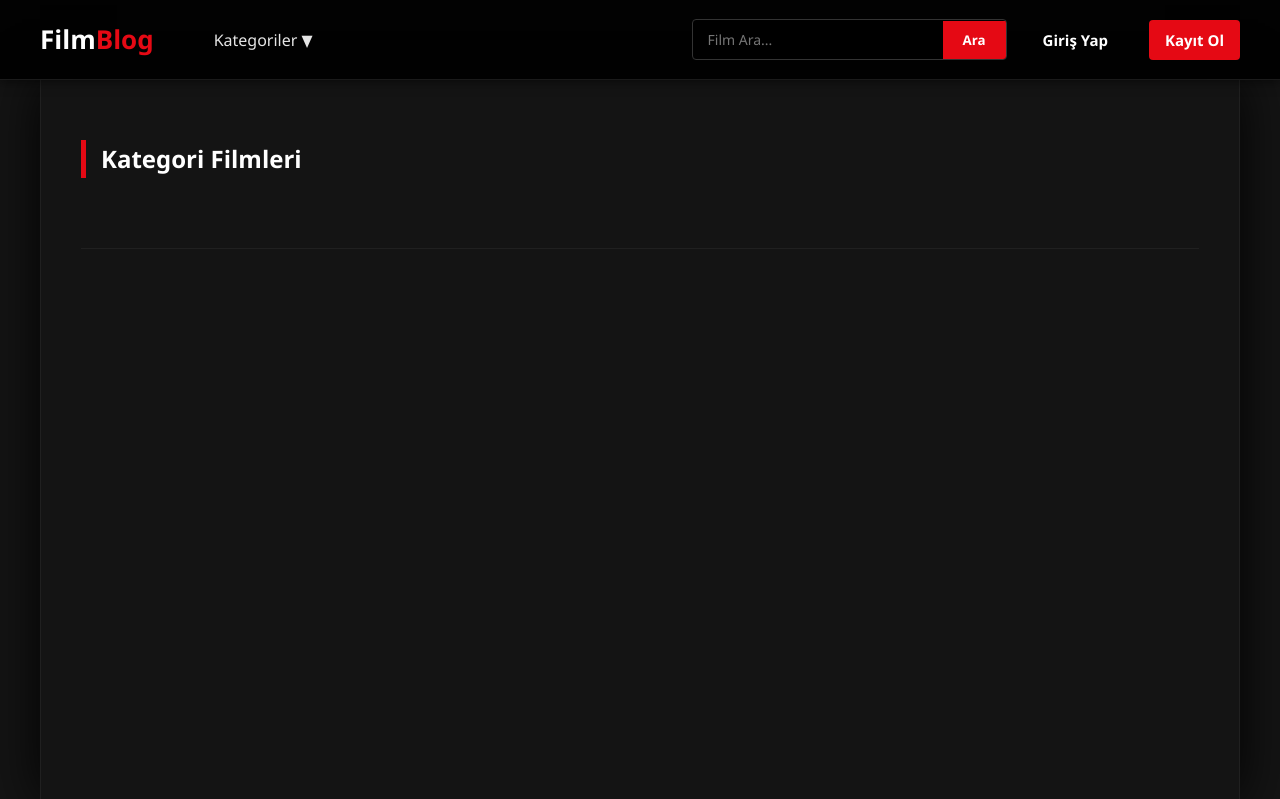
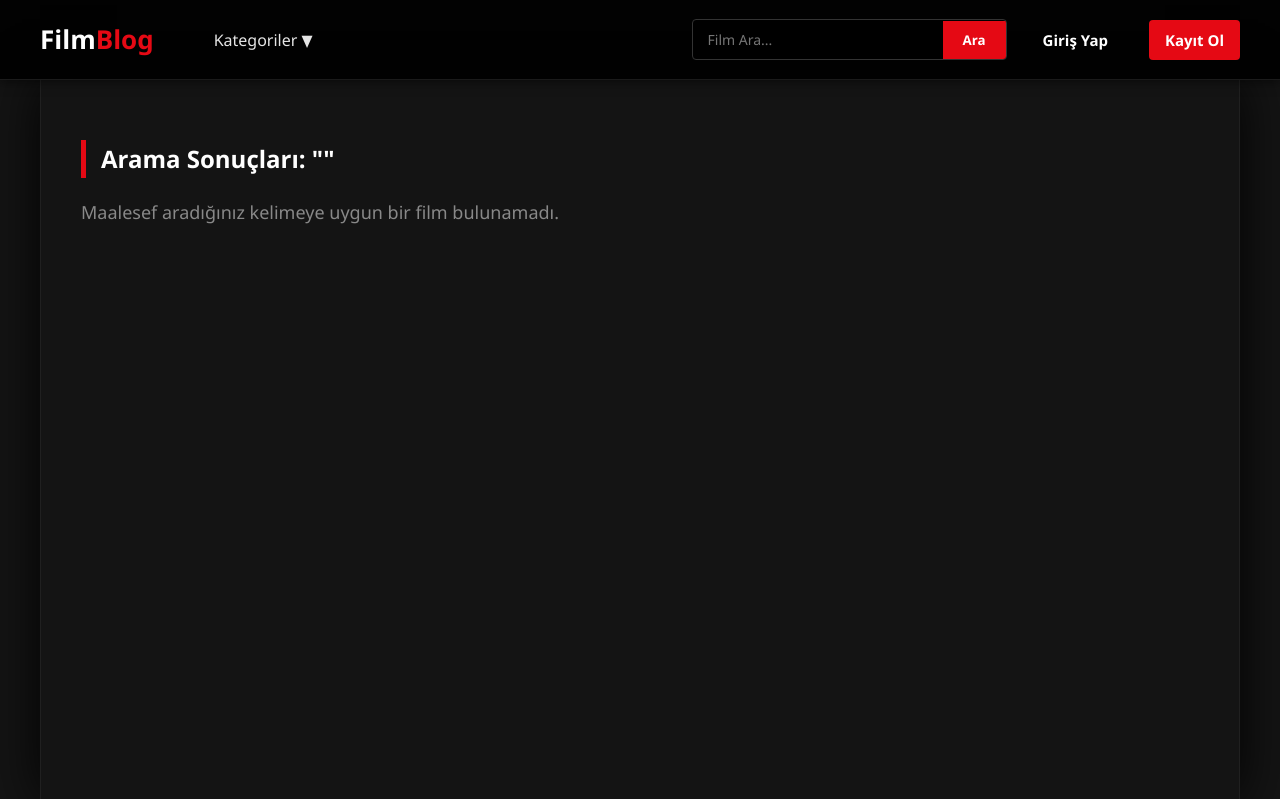
Before and after one commit to CandanOlanUgur/Web-proje, a PHP site: page /arama.php in a window 1280 px wide. Shown: the top 799 px of the page. Run offline with PHP 8.4, Linux system fonts and the light colour scheme; data that the repository does not hold is empty.

Commit message:
Add files via upload

```diff
--- a/src/arama.php
+++ b/src/arama.php
@@ -1,24 +1,27 @@
 <?php
     require 'tmdb_api.php';
 
-    $kategori_id = isset($_GET['id']) ? (int)$_GET['id'] : 28; // Varsayılan Aksiyon
-    $kategori_isim = isset($_GET['isim']) ? $_GET['isim'] : 'Kategori';
+    $arama_kelimesi = isset($_GET['q']) ? trim($_GET['q']) : '';
     $mevcut_sayfa = isset($_GET['page']) ? (int)$_GET['page'] : 1;
     if ($mevcut_sayfa < 1) $mevcut_sayfa = 1;
 
-    $filmler_verisi = kategoriFilmleriGetir($kategori_id, $mevcut_sayfa);
+    if($arama_kelimesi != '') {
+        $filmler_verisi = filmAra($arama_kelimesi, $mevcut_sayfa);
         $akis_filmleri = isset($filmler_verisi['results']) ? $filmler_verisi['results'] : [];
-
         $toplam_sayfa = isset($filmler_verisi['total_pages']) ? $filmler_verisi['total_pages'] : 1;
-    if ($toplam_sayfa > 500) $toplam_sayfa = 500;
+    } else {
+        $akis_filmleri = [];
+        $toplam_sayfa = 1;
+    }
 
     include 'header.php';
 ?>
 <div class="container"><main class="content">
     <div class="akis-baslik-kapsayici" style="margin-top: 30px;">
-        <h2 class="baslik" style="border-left: 5px solid #e50914; padding-left: 15px;"><?php echo htmlspecialchars($kategori_isim); ?> Filmleri</h2>
+        <h2 class="baslik" style="border-left: 5px solid #e50914; padding-left: 15px;">Arama Sonuçları: "<?php echo htmlspecialchars($arama_kelimesi); ?>"</h2>
     </div>
 
+    <?php if(count($akis_filmleri) > 0): ?>
         <div class="film-grid">
             <?php foreach($akis_filmleri as $film):
                 $resim_url = $film['poster_path'] ? "https://image.tmdb.org/t/p/w500" . $film['poster_path'] : "varsayilan_resim.jpg";
@@ -30,7 +33,7 @@
                             <h3 class="poster-baslik"><?php echo htmlspecialchars($film['title']); ?></h3>
                             <div class="poster-meta"><span><?php echo substr($film['release_date'] ?? '', 0, 4); ?></span></div>
                         </div>
-                    <div class="poster-puan"><?php echo number_format($film['vote_average'], 1); ?></div>
+                        <div class="poster-puan"><?php echo number_format($film['vote_average'] ?? 0, 1); ?></div>
                     </div>
                 </a>
             <?php endforeach; ?>
@@ -38,11 +41,14 @@
 
         <div class="pagination">
             <?php if($mevcut_sayfa > 1): ?>
-            <a href="?id=<?php echo $kategori_id; ?>&isim=<?php echo $kategori_isim; ?>&page=<?php echo $mevcut_sayfa - 1; ?>" class="page-btn prev">&laquo; Önceki</a>
+                <a href="?q=<?php echo urlencode($arama_kelimesi); ?>&page=<?php echo $mevcut_sayfa - 1; ?>" class="page-btn prev">&laquo; Önceki</a>
             <?php endif; ?>
             <?php if($mevcut_sayfa < $toplam_sayfa): ?>
-            <a href="?id=<?php echo $kategori_id; ?>&isim=<?php echo $kategori_isim; ?>&page=<?php echo $mevcut_sayfa + 1; ?>" class="page-btn next">Sonraki &raquo;</a>
+                <a href="?q=<?php echo urlencode($arama_kelimesi); ?>&page=<?php echo $mevcut_sayfa + 1; ?>" class="page-btn next">Sonraki &raquo;</a>
             <?php endif; ?>
         </div>
+    <?php else: ?>
+        <p style="color: #888; font-size: 18px;">Maalesef aradığınız kelimeye uygun bir film bulunamadı.</p>
+    <?php endif; ?>
 </main></div>
 <?php include 'footer.php'; ?>
--- a/src/header.php
+++ b/src/header.php
@@ -59,7 +59,7 @@
 
                 <div class="nav-right">
                     <form action="arama.php" method="GET" class="search-form">
-                        <input type="text" placeholder="Film Ara..." required>
+                        <input type="text" name="q" placeholder="Film Ara..." required>
                         <button type="submit">Ara</button>
                     </form>
 
--- a/src/tmdb_api.php
+++ b/src/tmdb_api.php
@@ -9,7 +9,7 @@ function populerFilmleriGetir($sayfa = 1) {
     global $tmdb_api_key;
 
     // 1. Hedef URL'yi oluşturuyoruz
-    $url = "https://api.themoviedb.org/3/movie/popular?api_key=" . $tmdb_api_key . "&language=tr-TR&page=1" . $sayfa;
+    $url = "https://api.themoviedb.org/3/movie/popular?api_key=" . $tmdb_api_key . "&language=tr-TR&page=" . $sayfa;
 
     // 2. cURL sistemini başlat
     $ch = curl_init();
```
Lines whose indentation alone changed are shown as unchanged.
